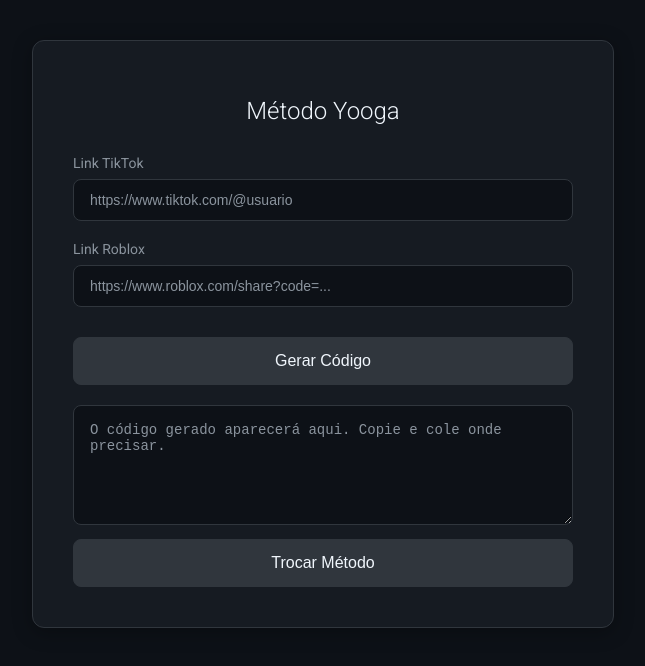
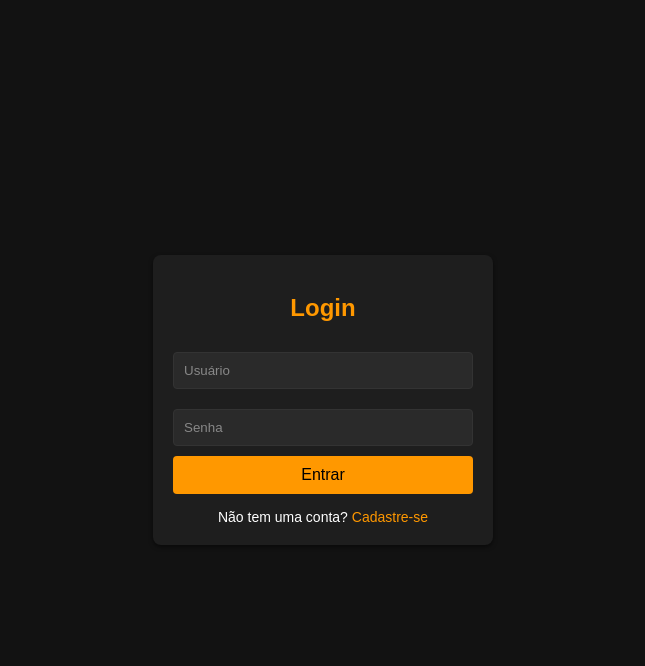
Before and after one commit to yoogamethod-crypto/sab, a plain HTML site: page index.html in a window 1280 px wide. Shown: the whole page, without its empty margins (317-962 px from the left). Drawn offline with Linux system fonts and the light colour scheme.

Commit message:
yooga script

```diff
--- a/index.html
+++ b/index.html
@@ -1,219 +1,274 @@
 <!DOCTYPE html>
 <html lang="pt-BR">
 <head>
-    <meta charset="UTF-8" />
-    <meta name="viewport" content="width=device-width, initial-scale=1.0"/>
-    <title>Gerador de Código</title>
-    <link href="https://fonts.googleapis.com/css2?family=Roboto:wght@300;400;500&display=swap" rel="stylesheet">
+    <meta charset="UTF-8">
+    <meta name="viewport" content="width=device-width, initial-scale=1.0">
+    <title>Login e Cadastro</title>
     <style>
         body {
-            font-family: 'Roboto', sans-serif;
-            background-color: #0d1117;
-            margin: 0;
-            padding: 40px 20px;
+            font-family: Arial, sans-serif;
+            background-color: #121212;
             display: flex;
             justify-content: center;
-            align-items: flex-start;
-            min-height: 100vh;
-            color: #e6edf3;
+            align-items: center;
+            height: 100vh;
+            margin: 0;
         }
-        .container {
-            max-width: 500px;
+        .auth-container {
+            background-color: #1e1e1e;
+            padding: 20px;
+            border-radius: 8px;
+            box-shadow: 0 2px 4px rgba(0, 0, 0, 0.5);
+            width: 300px;
+            text-align: center;
+        }
+        .auth-container h2 {
+            margin-bottom: 20px;
+            color: #ff9800;
+        }
+        .auth-container input {
             width: 100%;
-            background: #161b22;
-            padding: 40px;
-            border-radius: 12px;
-            box-shadow: 0 4px 20px rgba(0, 0, 0, 0.3);
-            border: 1px solid #30363d;
+            padding: 10px;
+            margin: 10px 0;
+            border: 1px solid #333;
+            border-radius: 4px;
+            background-color: #2a2a2a;
+            color: #fff;
+            box-sizing: border-box;
         }
-        h1 {
-            text-align: center;
-            color: #f0f6fc;
-            font-weight: 300;
-            margin-bottom: 30px;
-            font-size: 24px;
+        .auth-container input::placeholder {
+            color: #888;
         }
-        label {
-            display: block;
-            margin-bottom: 8px;
-            font-weight: 400;
-            color: #8b949e;
+        .auth-container button {
+            width: 100%;
+            padding: 10px;
+            background-color: #ff9800;
+            border: none;
+            border-radius: 4px;
+            color: #000;
+            font-size: 16px;
+            cursor: pointer;
+        }
+        .auth-container button:hover {
+            background-color: #e68900;
+        }
+        .auth-container .error {
+            color: #ff4d4d;
             font-size: 14px;
-        }
-        input[type="url"] {
-            width: 100%;
-            padding: 12px 16px;
-            margin-bottom: 20px;
-            border: 1px solid #30363d;
-            border-radius: 8px;
-            box-sizing: border-box;
-            font-size: 14px;
-            background-color: #0d1117;
-            color: #f0f6fc;
-            transition: border-color 0.2s, box-shadow 0.2s;
-        }
-        input[type="url"]:focus {
-            outline: none;
-            border-color: #58a6ff;
-            box-shadow: 0 0 0 3px rgba(88, 166, 255, 0.1);
-        }
-        input[type="url"]::placeholder {
-            color: #8b949e;
-        }
-        button {
-            width: 100%;
-            padding: 14px;
             margin-top: 10px;
-            background-color: #30363d;
-            color: #f0f6fc;
-            border: 1px solid #30363d;
-            border-radius: 8px;
-            cursor: pointer;
-            font-size: 16px;
-            font-weight: 500;
-            transition: background-color 0.2s, border-color 0.2s, box-shadow 0.2s;
-        }
-        button:hover {
-            background-color: #21262d;
-            border-color: #58a6ff;
-        }
-        button:focus {
-            outline: none;
-            border-color: #58a6ff;
-            box-shadow: 0 0 0 3px rgba(88, 166, 255, 0.1);
-        }
-        textarea {
-            width: 100%;
-            height: 120px;
-            margin-top: 20px;
-            padding: 16px;
-            border: 1px solid #30363d;
-            border-radius: 8px;
-            box-sizing: border-box;
-            font-family: 'Roboto Mono', monospace;
-            font-size: 14px;
-            background-color: #0d1117;
-            color: #f0f6fc;
-            resize: vertical;
-            transition: border-color 0.2s, box-shadow 0.2s;
-        }
-        textarea:focus {
-            outline: none;
-            border-color: #58a6ff;
-            box-shadow: 0 0 0 3px rgba(88, 166, 255, 0.1);
-        }
-        textarea::placeholder {
-            color: #8b949e;
-        }
-        .aviso {
-            color: #f85149;
-            margin-top: 10px;
-            font-size: 14px;
-            text-align: center;
             display: none;
         }
-        @media (max-width: 600px) {
-            .container {
-                padding: 30px 20px;
-                margin: 0 10px;
-            }
-            h1 {
-                font-size: 20px;
-            }
+        .auth-container .toggle-link {
+            margin-top: 15px;
+            font-size: 14px;
+            color: #fff;
+        }
+        .auth-container .toggle-link a {
+            color: #ff9800;
+            text-decoration: none;
+            cursor: pointer;
+        }
+        .auth-container .toggle-link a:hover {
+            text-decoration: underline;
+        }
+        .dashboard {
+            width: 100%;
+            padding: 20px;
+            text-align: center;
+            position: fixed;
+            top: 0;
+            left: 0;
+        }
+        .dashboard h1 {
+            color: #ff9800;
+            font-size: 24px;
+            margin: 0;
+        }
+        .hidden {
+            display: none;
         }
     </style>
 </head>
 <body>
-    <div class="container">
-        <h1>Método Yooga</h1>
+    <div class="auth-container" id="auth-container">
+        <!-- Formulário de Login -->
+        <div id="login-form">
+            <h2>Login</h2>
+            <div id="login-error" class="error">Usuário ou senha inválidos!</div>
+            <input type="text" id="login-username" placeholder="Usuário" required>
+            <input type="password" id="login-password" placeholder="Senha" required>
+            <button onclick="login()">Entrar</button>
+            <div class="toggle-link">
+                Não tem uma conta? <a onclick="showRegister()">Cadastre-se</a>
+            </div>
+        </div>
 
-        <form id="formGerador">
-            <label id="label1" for="input1">Link TikTok</label>
-            <input type="url" id="input1" placeholder="https://www.tiktok.com/@usuario" required>
+        <!-- Formulário de Cadastro -->
+        <div id="register-form" class="hidden">
+            <h2>Cadastro</h2>
+            <div id="register-error" class="error">Por favor, preencha todos os campos corretamente!</div>
+            <input type="text" id="register-username" placeholder="Usuário" required>
+            <input type="email" id="register-email" placeholder="E-mail" required>
+            <input type="password" id="register-password" placeholder="Senha" required>
+            <input type="password" id="register-confirm-password" placeholder="Confirmar Senha" required>
+            <button onclick="register()">Cadastrar</button>
+            <div class="toggle-link">
+                Já tem uma conta? <a onclick="showLogin()">Faça login</a>
+            </div>
+        </div>
+    </div>
 
-            <label id="label2" for="input2">Link Roblox</label>
-            <input type="url" id="input2" placeholder="https://www.roblox.com/share?code=..." required>
-
-            <button type="button" onclick="gerarCodigo()">Gerar Código</button>
-        </form>
-
-        <textarea id="codigoGerado" placeholder="O código gerado aparecerá aqui. Copie e cole onde precisar." readonly></textarea>
-        <div id="aviso" class="aviso"></div>
-
-        <button onclick="trocarMetodo()">Trocar Método</button>
+    <!-- Tela de Dashboard -->
+    <div class="dashboard hidden" id="dashboard">
+        <h1>YOOGA SCRIPT</h1>
     </div>
 
     <script>
-        let modoAtual = "tiktok"; // ou "server"
+        // Função para exibir o formulário de login
+        function showLogin() {
+            document.getElementById('login-form').classList.remove('hidden');
+            document.getElementById('register-form').classList.add('hidden');
+            document.getElementById('dashboard').classList.add('hidden');
+            document.getElementById('auth-container').classList.remove('hidden');
+            document.getElementById('login-error').style.display = 'none';
+            document.getElementById('login-username').value = '';
+            document.getElementById('login-password').value = '';
+        }
 
-        function trocarMetodo() {
-            const label1 = document.getElementById('label1');
-            const label2 = document.getElementById('label2');
-            const input1 = document.getElementById('input1');
-            const input2 = document.getElementById('input2');
-            const aviso = document.getElementById('aviso');
-            const output = document.getElementById('codigoGerado');
+        // Função para exibir o formulário de cadastro
+        function showRegister() {
+            document.getElementById('register-form').classList.remove('hidden');
+            document.getElementById('login-form').classList.add('hidden');
+            document.getElementById('dashboard').classList.add('hidden');
+            document.getElementById('auth-container').classList.remove('hidden');
+            document.getElementById('register-error').style.display = 'none';
+            document.getElementById('register-username').value = '';
+            document.getElementById('register-email').value = '';
+            document.getElementById('register-password').value = '';
+            document.getElementById('register-confirm-password').value = '';
+        }
 
-            aviso.style.display = 'none';
-            output.value = '';
-            input1.value = '';
-            input2.value = '';
+        // Função para exibir o dashboard
+        function showDashboard() {
+            document.getElementById('auth-container').classList.add('hidden');
+            document.getElementById('dashboard').classList.remove('hidden');
+        }
 
-            if (modoAtual === 'tiktok') {
-                modoAtual = 'server';
-                label1.textContent = 'Link Server';
-                label2.textContent = 'Fake Link';
-                input1.placeholder = 'https://www.roblox.com/share?code=...';
-                input2.placeholder = 'https://www.roblox.com/share?code=...';
+        // Função para obter os usuários do localStorage
+        function getUsers() {
+            const users = localStorage.getItem('users');
+            return users ? JSON.parse(users) : {};
+        }
+
+        // Função para salvar os usuários no localStorage
+        function saveUsers(users) {
+            localStorage.setItem('users', JSON.stringify(users));
+        }
+
+        // Função para verificar se o e-mail já está em uso
+        function isEmailUsed(email) {
+            const users = getUsers();
+            return Object.values(users).some(user => user.email.toLowerCase() === email.toLowerCase());
+        }
+
+        // Função para validar a senha
+        function isValidPassword(password) {
+            const minLength = password.length >= 8;
+            const hasUpperCase = /[A-Z]/.test(password);
+            const hasLowerCase = /[a-z]/.test(password);
+            const hasNumber = /[0-9]/.test(password);
+            return minLength && hasUpperCase && hasLowerCase && hasNumber;
+        }
+
+        // Função de login
+        function login() {
+            const username = document.getElementById('login-username').value.trim().toLowerCase();
+            const password = document.getElementById('login-password').value;
+            const errorMessage = document.getElementById('login-error');
+
+            const users = getUsers();
+
+            if (users[username] && users[username].password === password) {
+                errorMessage.style.display = 'none';
+                showDashboard(); // Exibe o dashboard
             } else {
-                modoAtual = 'tiktok';
-                label1.textContent = 'Link TikTok';
-                label2.textContent = 'Link Roblox';
-                input1.placeholder = 'https://www.tiktok.com/@usuario';
-                input2.placeholder = 'https://www.roblox.com/share?code=...';
+                errorMessage.textContent = "Usuário ou senha inválidos!";
+                errorMessage.style.display = 'block';
             }
         }
 
-        function gerarCodigo() {
-            const input1 = document.getElementById('input1').value.trim();
-            const input2 = document.getElementById('input2').value.trim();
-            const textarea = document.getElementById('codigoGerado');
-            const aviso = document.getElementById('aviso');
+        // Função de cadastro
+        function register() {
+            const username = document.getElementById('register-username').value.trim().toLowerCase();
+            const email = document.getElementById('register-email').value.trim();
+            const password = document.getElementById('register-password').value;
+            const confirmPassword = document.getElementById('register-confirm-password').value;
+            const errorMessage = document.getElementById('register-error');
 
-            aviso.style.display = 'none';
-            textarea.value = '';
-
-            if (!input1 || !input2) {
-                aviso.textContent = 'Preencha todos os campos obrigatórios.';
-                aviso.style.display = 'block';
+            // Validação dos campos
+            if (!username || !email || !password || !confirmPassword) {
+                errorMessage.textContent = "Por favor, preencha todos os campos!";
+                errorMessage.style.display = 'block';
                 return;
             }
 
-            if (!input1.startsWith('http') || !input2.startsWith('http')) {
-                aviso.textContent = 'Links devem começar com http:// ou https://';
-                aviso.style.display = 'block';
+            // Validação do e-mail
+            if (!email.includes('@')) {
+                errorMessage.textContent = "E-mail inválido!";
+                errorMessage.style.display = 'block';
                 return;
             }
 
-            let codigo = '';
-
-            if (modoAtual === 'tiktok') {
-                let tiktokModificado = input1.replace('https://www.', 'https:/').replace('https://', 'https:/');
-                if (!tiktokModificado.startsWith('https:/')) {
-                    tiktokModificado = 'https:/' + input1.substring(8).replace('www.', '');
-                }
-                codigo = `[${tiktokModificado}](<${input2}>)[.](${input1})`;
-            } else {
-                codigo = `<${input1}>[s](${input2})`;
+            // Validação da senha
+            if (!isValidPassword(password)) {
+                errorMessage.textContent = "A senha deve ter pelo menos 8 caracteres, 1 letra maiúscula, 1 minúscula e 1 número!";
+                errorMessage.style.display = 'block';
+                return;
             }
 
-            textarea.value = codigo;
-            textarea.select();
+            // Verifica se as senhas coincidem
+            if (password !== confirmPassword) {
+                errorMessage.textContent = "As senhas não coincidem!";
+                errorMessage.style.display = 'block';
+                return;
+            }
+
+            // Verifica se o usuário já existe
+            const users = getUsers();
+            if (users[username]) {
+                errorMessage.textContent = "Nome de usuário já existe!";
+                errorMessage.style.display = 'block';
+                return;
+            }
+
+            // Verifica se o e-mail já está em uso
+            if (isEmailUsed(email)) {
+                errorMessage.textContent = "E-mail já está em uso!";
+                errorMessage.style.display = 'block';
+                return;
+            }
+
+            // Salva o novo usuário (senha em texto plano para demo; use hash em produção)
+            users[username] = { email, password };
+            saveUsers(users);
+
+            errorMessage.style.display = 'none';
+            alert("Cadastro bem-sucedido!");
+            showLogin(); // Volta para o formulário de login após cadastro
         }
 
-        document.getElementById('formGerador').addEventListener('submit', function(e) {
-            e.preventDefault();
-            gerarCodigo();
+        // Permitir login ao pressionar Enter
+        document.getElementById('login-password').addEventListener('keypress', function(event) {
+            if (event.key === 'Enter') {
+                login();
+            }
+        });
+
+        // Permitir cadastro ao pressionar Enter
+        document.getElementById('register-confirm-password').addEventListener('keypress', function(event) {
+            if (event.key === 'Enter') {
+                register();
+            }
         });
     </script>
 </body>
```
